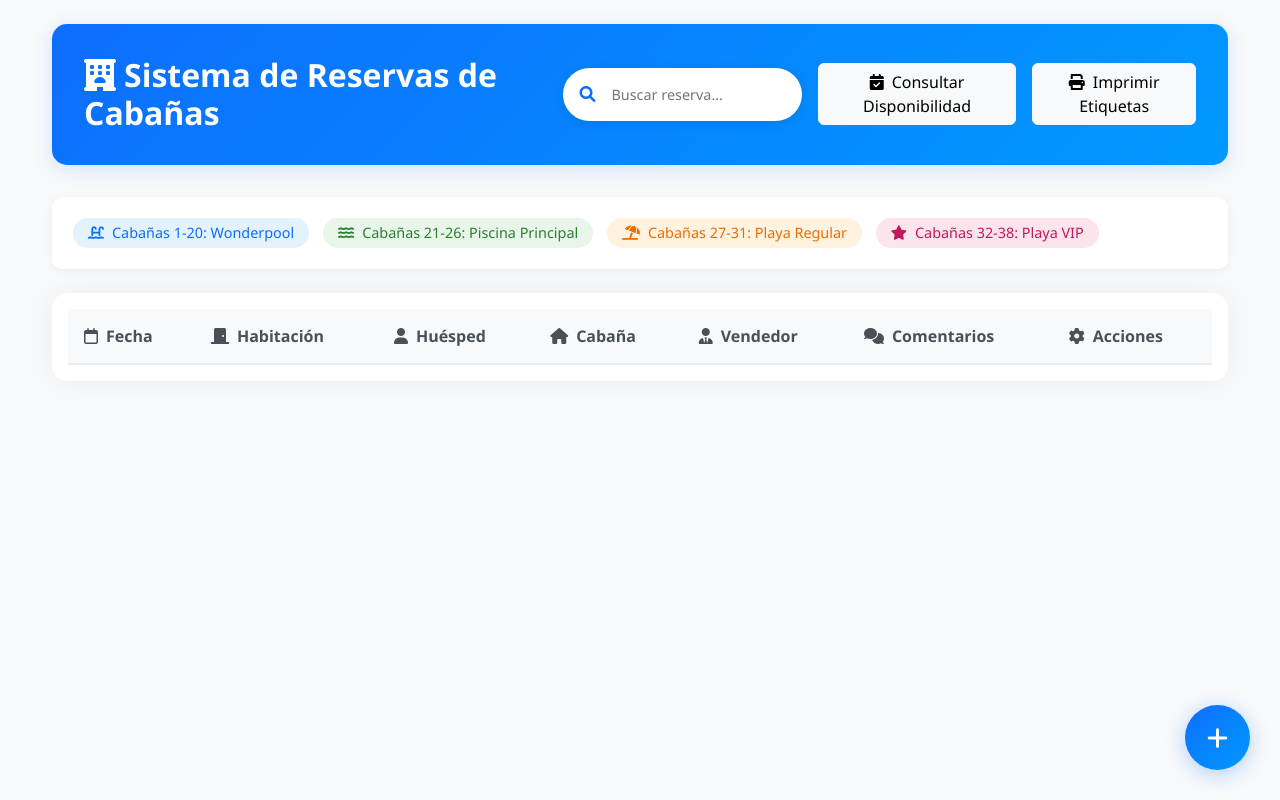
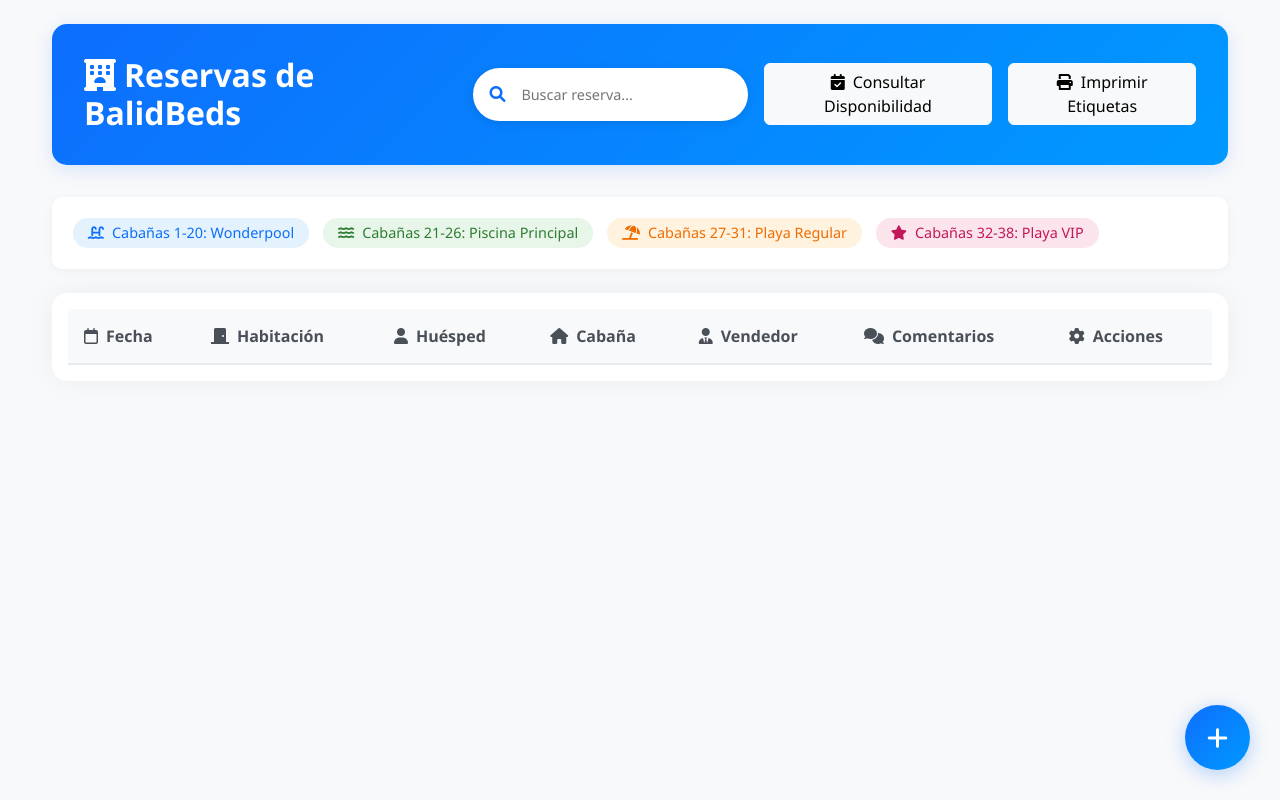
Before and after one commit to ISMAKUN17/CABANAS, a plain HTML site: page index.html in a window 1280 px wide. Drawn offline with nearby package versions, Linux system fonts and the light colour scheme; no server answers.

Commit message:
Update index.html

```diff
--- a/index.html
+++ b/index.html
@@ -1,7 +1,7 @@
 <html><head><base href=".">
 <meta charset="UTF-8">
 <meta name="viewport" content="width=device-width, initial-scale=1.0">
-<title>Sistema de Reservas de Caba&#xf1;as</title>
+<title>Reservas de Balibeds</title>
 <link href="https://cdn.jsdelivr.net/npm/bootstrap@5.3.2/dist/css/bootstrap.min.css" rel="stylesheet">
 <link href="https://cdnjs.cloudflare.com/ajax/libs/font-awesome/6.0.0/css/all.min.css" rel="stylesheet">
 <style>
@@ -368,7 +368,7 @@ body {
 <div class="container mt-4">
     <div class="page-header">
         <div class="d-flex justify-content-between align-items-center">
-            <h2><i class="fas fa-hotel me-2"></i>Sistema de Reservas de Caba&#xf1;as</h2>
+            <h2><i class="fas fa-hotel me-2"></i>Reservas de BalidBeds</h2>
             <div class="d-flex gap-3 align-items-center">
                 <div class="search-box">
                     <i class="fas fa-search me-2"></i>
```
